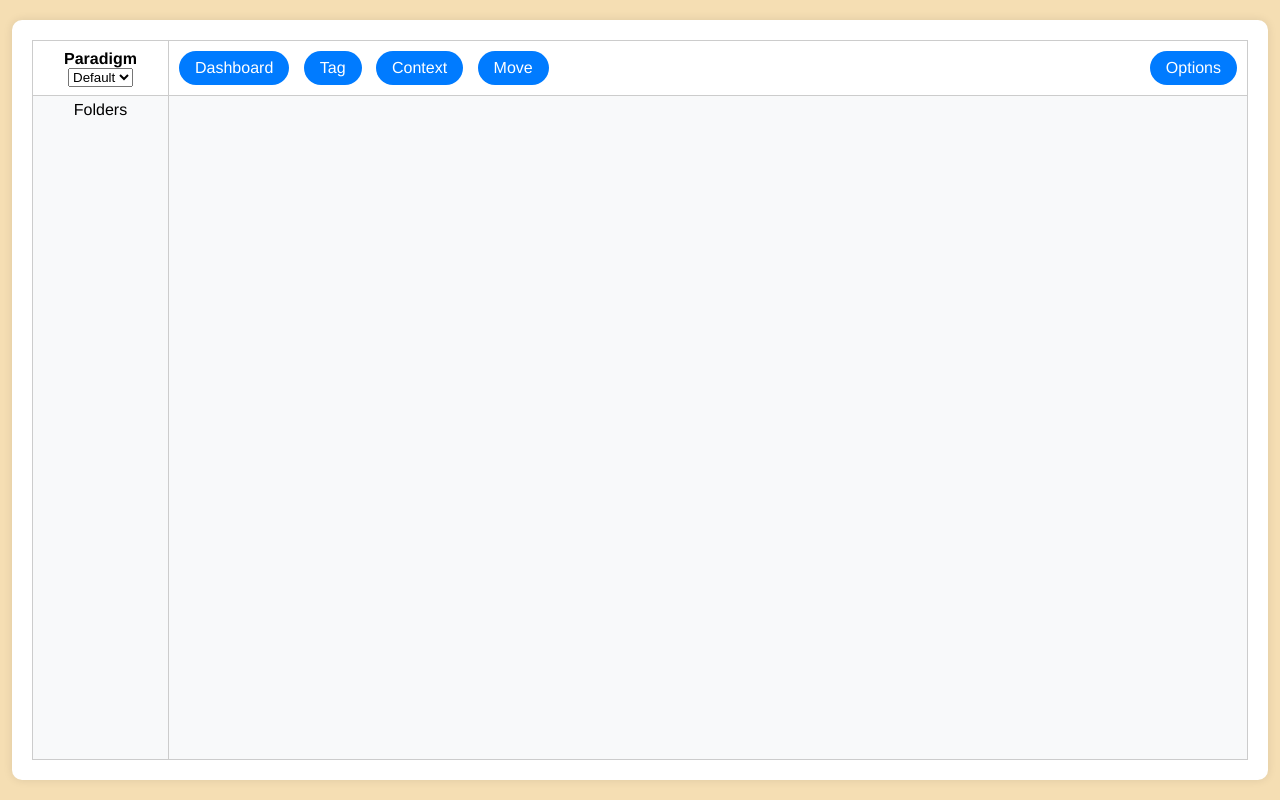
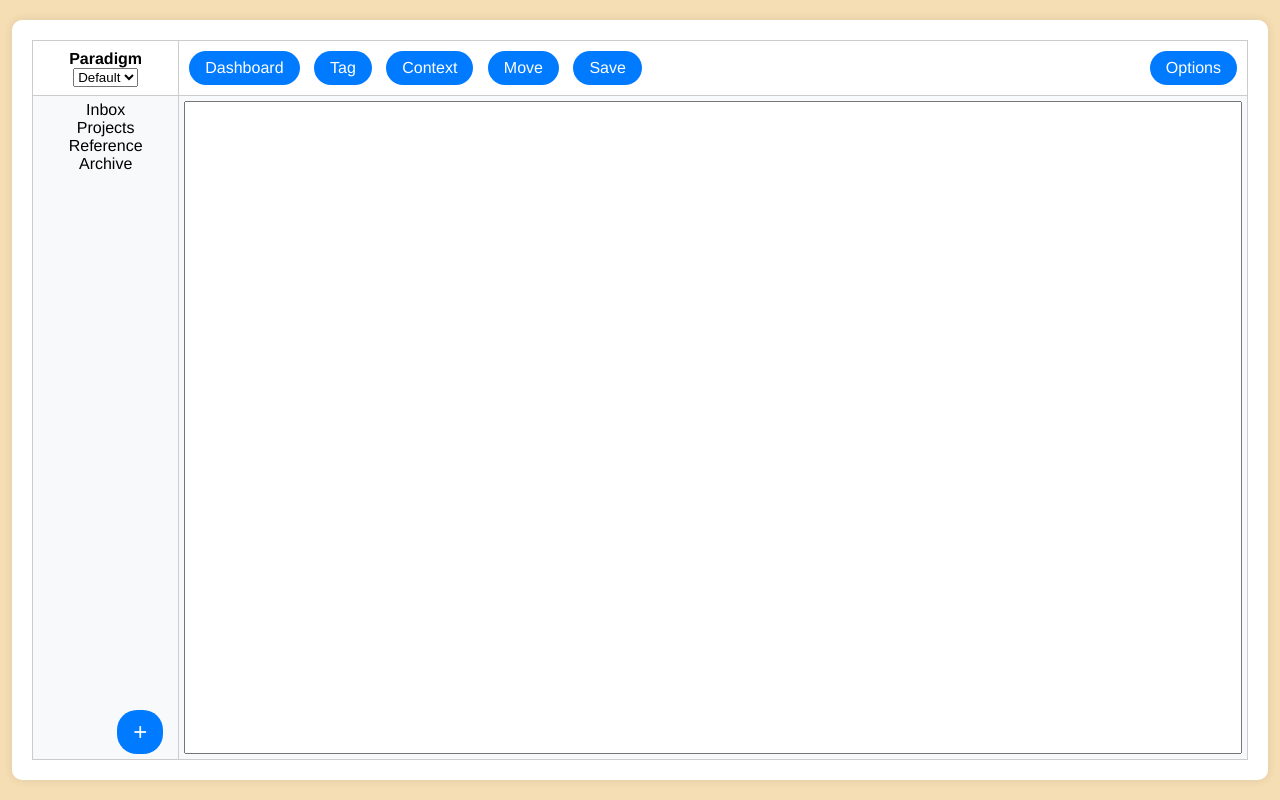
Before and after one commit to Mikey32/Productivity5001, a Flask app: page / in a window 1280 px wide. Run offline with Flask 3, Linux system fonts and the light colour scheme; data that the repository does not hold is empty.

Commit message:
Added notepad box, add button, and save button

```diff
--- a/templates/index.html
+++ b/templates/index.html
@@ -18,6 +18,7 @@
                     <a href="/">Tag</a>
                     <a href="/">Context</a>
                     <a href="/">Move</a>
+                    <a href="/save">Save</a>
                     <a href="/" style="float: right;">Options</a>
 
                 </td>
@@ -25,11 +26,15 @@
         </tr>
 
             <tr class="folders-row" >
-                <td style="width: 125px;">
-                    Folders
+                <td style="width: 100px; position: relative; height: 100px;">
+                    Inbox <br>
+                    Projects<br>
+                    Reference<br>
+                    Archive<br>
+                    <a href="/" style="position: absolute; bottom: 0; right: 10px; font-size: 24px;">+</a>
                 </td>
-                <td>
-
+                <td style="width: 800px; height:50px;">
+                    <textarea name="note" style="width: 100%; height: 100%; box-sizing: border-box; resize: none;"></textarea>
                 </td>
 
             </tr>
```
